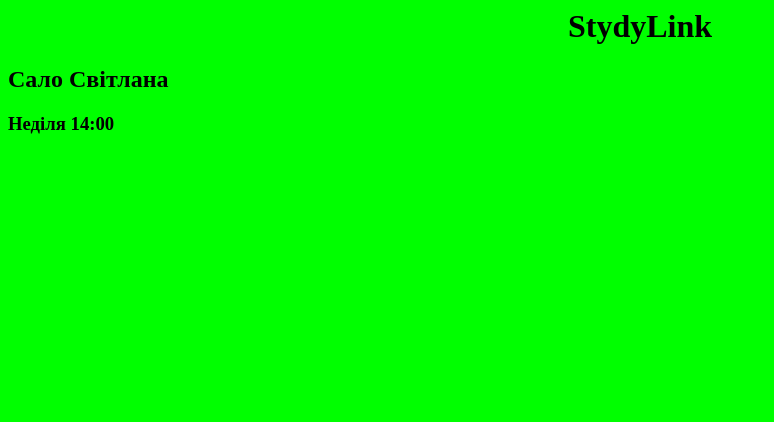
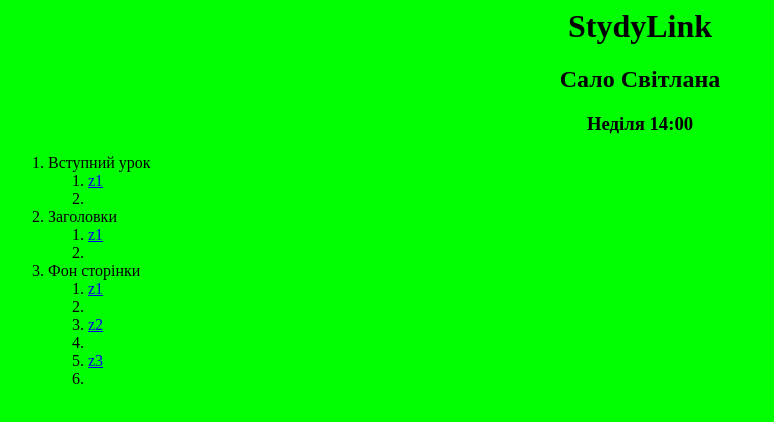
Before and after one commit to salosvitlana/salosvitlana.github.io, a plain HTML site: page index.html in a window 1280 px wide. Shown: the whole page, without its empty margins (0-774 px from the left). Drawn offline with Linux system fonts and the light colour scheme.

Commit message:
змінила index.html

```diff
--- a/index.html
+++ b/index.html
@@ -10,8 +10,32 @@
 
 	 <body>
 	    <h1 align='center'>StydyLink</h1>
-	    <h2>Сало Світлана</h2>
-	    <h3>Неділя 14:00</h3>
+	    <h2 align='center'>Сало Світлана</h2>
+	    <h3 align='center'>Неділя 14:00</h3>
+
+		<ol>
+			<li>Вступний урок
+			    <ol>
+				  <li><a href='https://'>z1</a><li>
+			    </ol>
+			</li>
+
+			<li>Заголовки
+			    <ol>
+				  <li><a href='https://'>z1</a><li>
+			    </ol>
+			</li>
+
+		<li>Фон сторінки
+			    <ol>
+				  <li><a href='https://salosvitlana.github.io/t3/z1.html'>z1</a><li>
+				  <li><a href='https://salosvitlana.github.io/t4/new 1.html'>z2</a><li>
+				  <li><a href='https://salosvitlana.github.io/t5/new 1.html'>z3</a><li>
+			    </ol>
+			</li>
+
+
+		</ol>
 
 	 </body>
 
```
